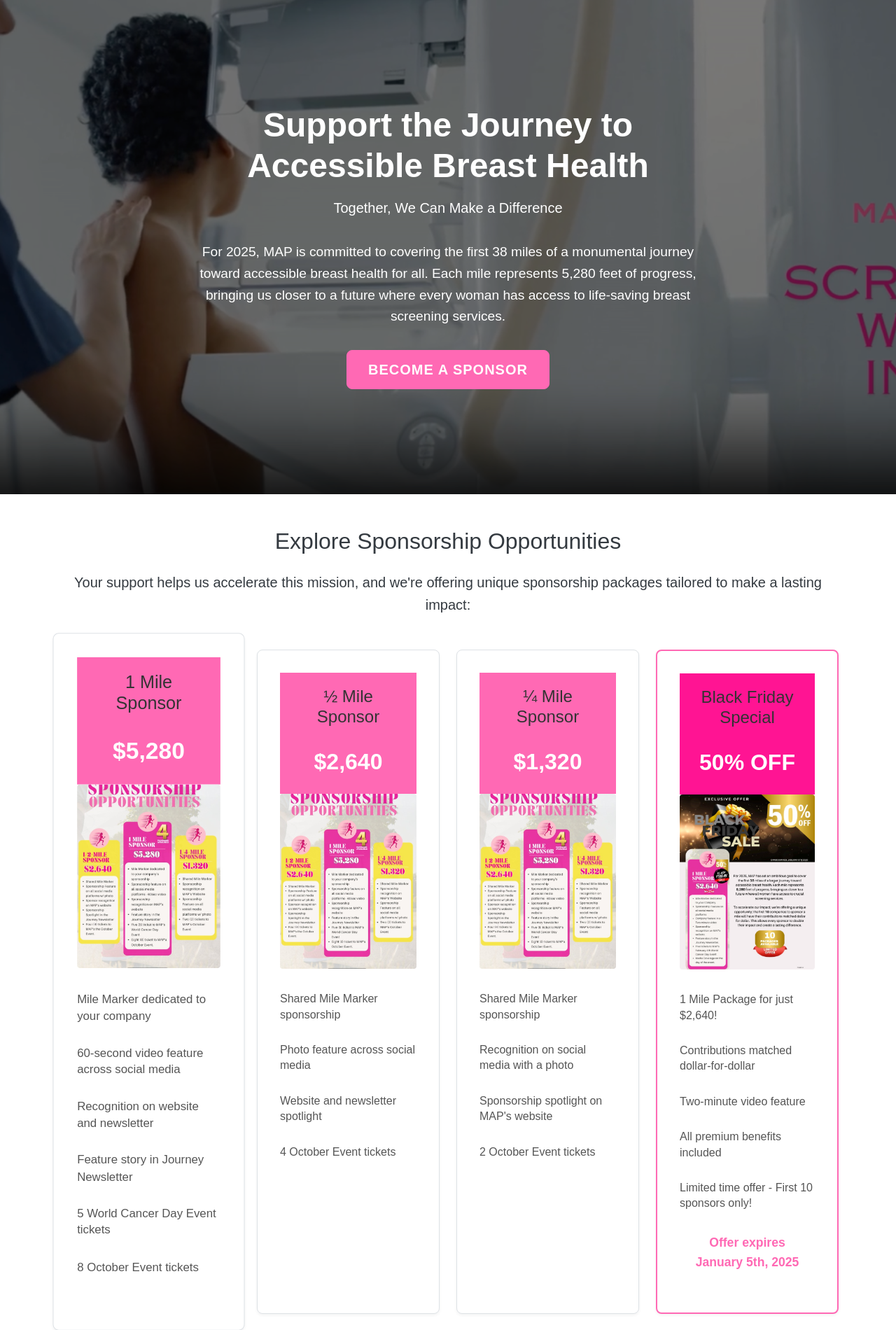
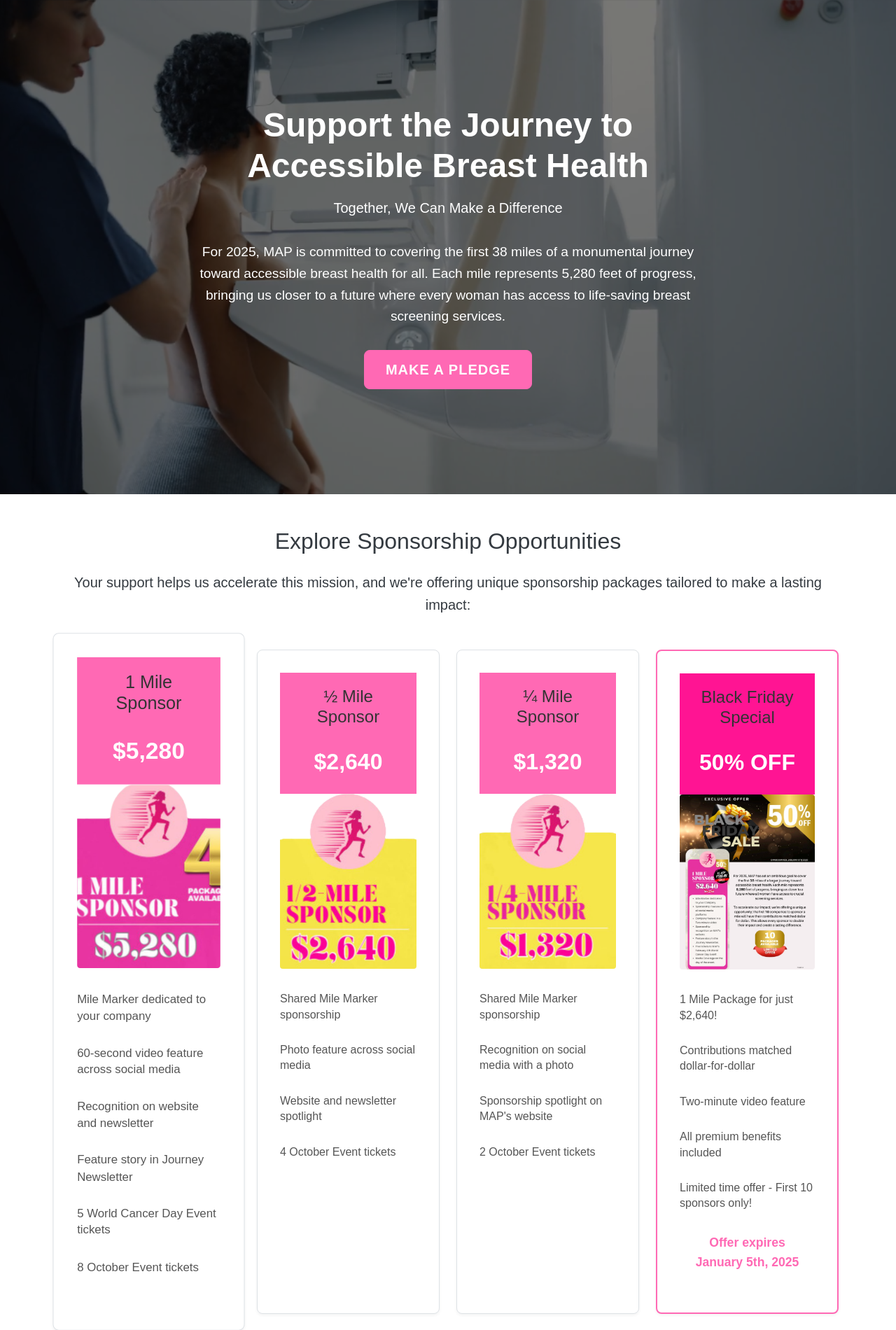
Before and after one commit to salutethegenius/map-bahamas-breast-cancer-platform, a Flask app: page / in a window 1280 px wide. Shown: the part 66-1966 px from the top of the page at 70% size. Run offline with Flask 3, Linux system fonts and the light colour scheme.

Commit message:
Agent query: Are all the package card images displayed correctly on the homepage? Specifically the 1 Mile, ½ Mile, and ¼ Mile package images?

```diff
--- a/templates/index.html
+++ b/templates/index.html
@@ -8,7 +8,7 @@
                 <h1>Support the Journey to Accessible Breast Health</h1>
                 <p class="lead">Together, We Can Make a Difference</p>
                 <p class="hero-description">For 2025, MAP is committed to covering the first 38 miles of a monumental journey toward accessible breast health for all. Each mile represents 5,280 feet of progress, bringing us closer to a future where every woman has access to life-saving breast screening services.</p>
-                <a href="{{ url_for('register') }}" class="btn btn-primary btn-lg">Become a Sponsor</a>
+                <a href="{{ url_for('register') }}" class="btn btn-primary btn-lg">Make A Pledge</a>
             </div>
         </div>
     </div>
@@ -27,7 +27,7 @@
                         <div class="price">$5,280</div>
                     </div>
                     <div class="package-image">
-                        <img src="{{ url_for('static', filename='images/sponsor.jpeg') }}" alt="1 Mile Package">
+                        <img src="{{ url_for('static', filename='images/one-mile.png') }}" alt="1 Mile Package">
                     </div>
                     <ul class="package-features">
                         <li>Mile Marker dedicated to your company</li>
@@ -47,7 +47,7 @@
                         <div class="price">$2,640</div>
                     </div>
                     <div class="package-image">
-                        <img src="{{ url_for('static', filename='images/sponsor.jpeg') }}" alt="½ Mile Package">
+                        <img src="{{ url_for('static', filename='images/half-mile.png') }}" alt="½ Mile Package">
                     </div>
                     <ul class="package-features">
                         <li>Shared Mile Marker sponsorship</li>
@@ -65,7 +65,7 @@
                         <div class="price">$1,320</div>
                     </div>
                     <div class="package-image">
-                        <img src="{{ url_for('static', filename='images/sponsor.jpeg') }}" alt="¼ Mile Package">
+                        <img src="{{ url_for('static', filename='images/qrt-mile.png') }}" alt="¼ Mile Package">
                     </div>
                     <ul class="package-features">
                         <li>Shared Mile Marker sponsorship</li>
```
Also changed, not shown: static/images/half-mile.png (added), static/images/hero.png, static/images/one-mile-black.png (added), static/images/one-mile.png (added), static/images/qrt-mile.png (added), static/uploads/MAP_Bahamas.png (added).
